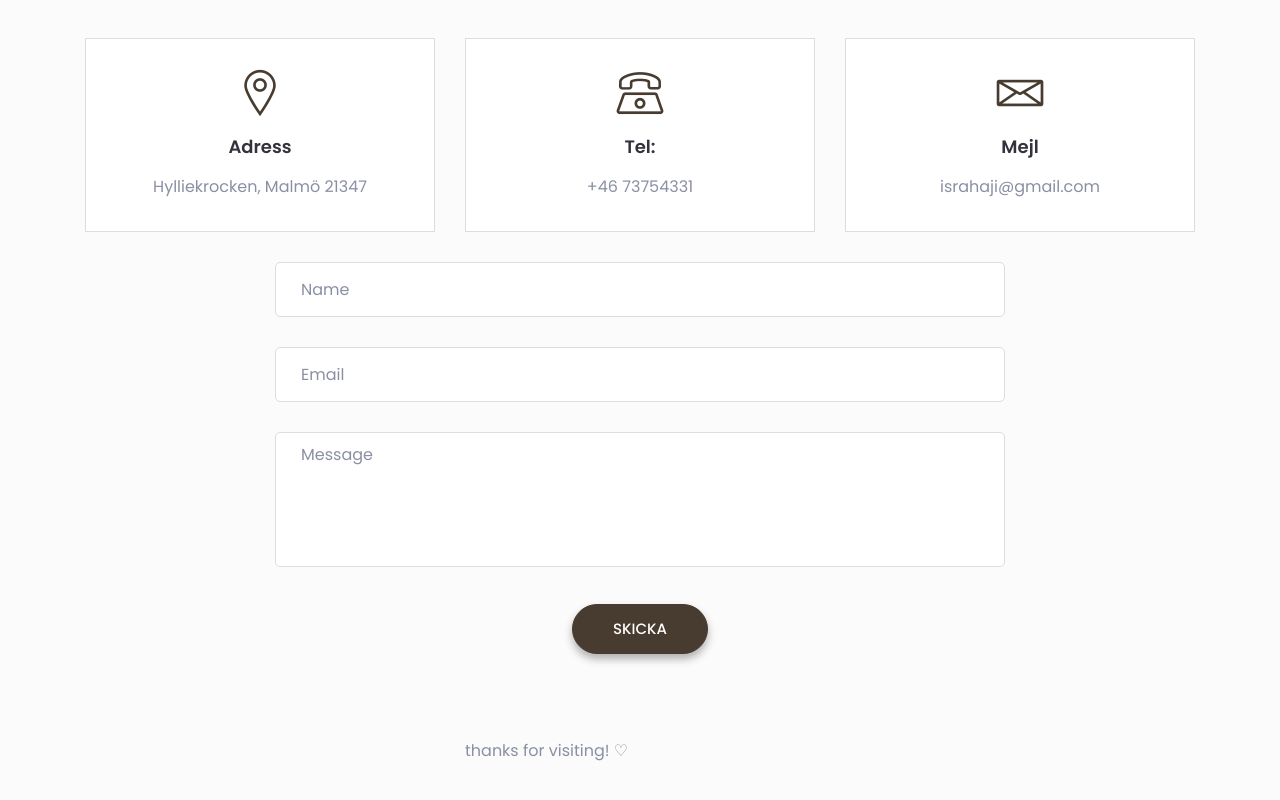
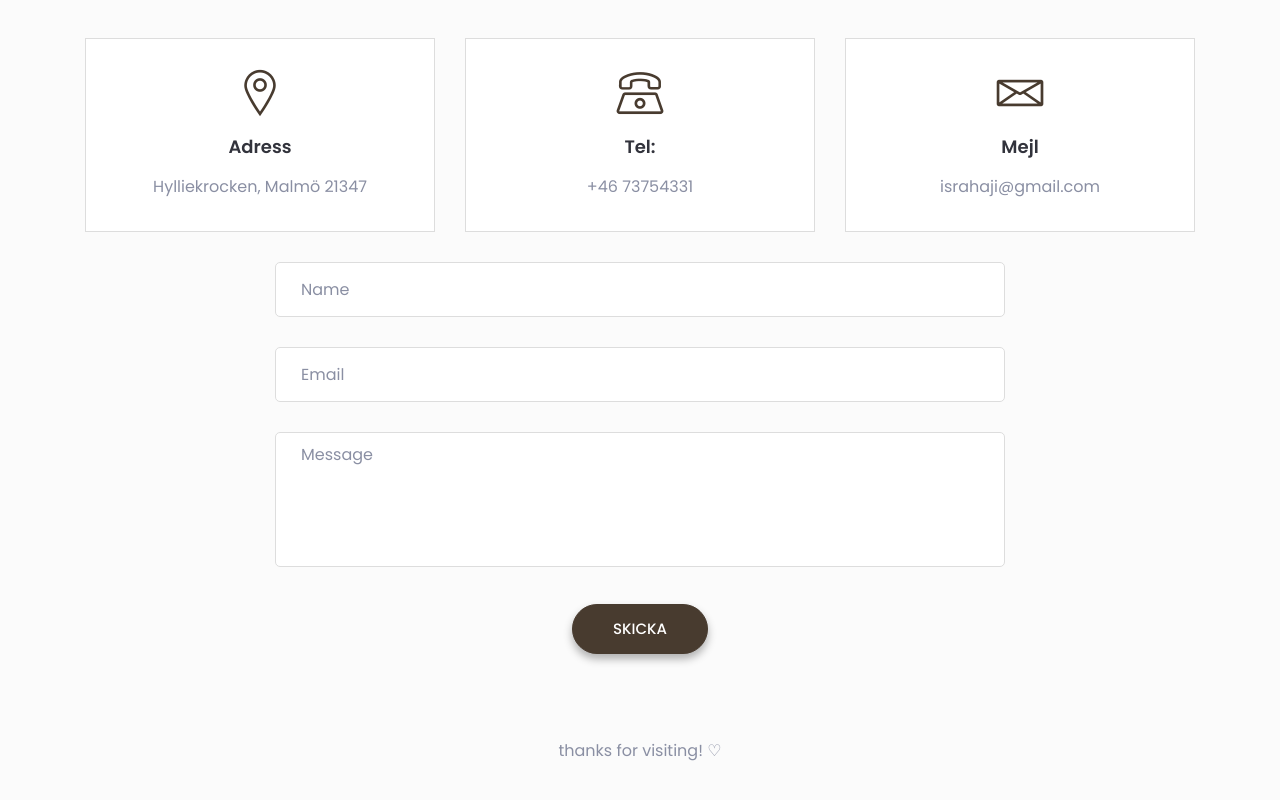
Before and after one commit to israhaji/Portfolioo, a plain HTML site: page index.html in a window 1280 px wide. Shown: the part 3029-3829 px from the top of the page. Drawn offline with Linux system fonts and the light colour scheme; files whose address does not match are found by name.

Commit message:
Update index.html

```diff
--- a/index.html
+++ b/index.html
@@ -373,7 +373,7 @@
             </div> <!-- row -->
                           <div class="row justify-content-center">
                 <div class="col-lg-8">
-
+                    <div class="section-title text-center pb-25">
                         thanks for visiting! ♡
 
 
```
